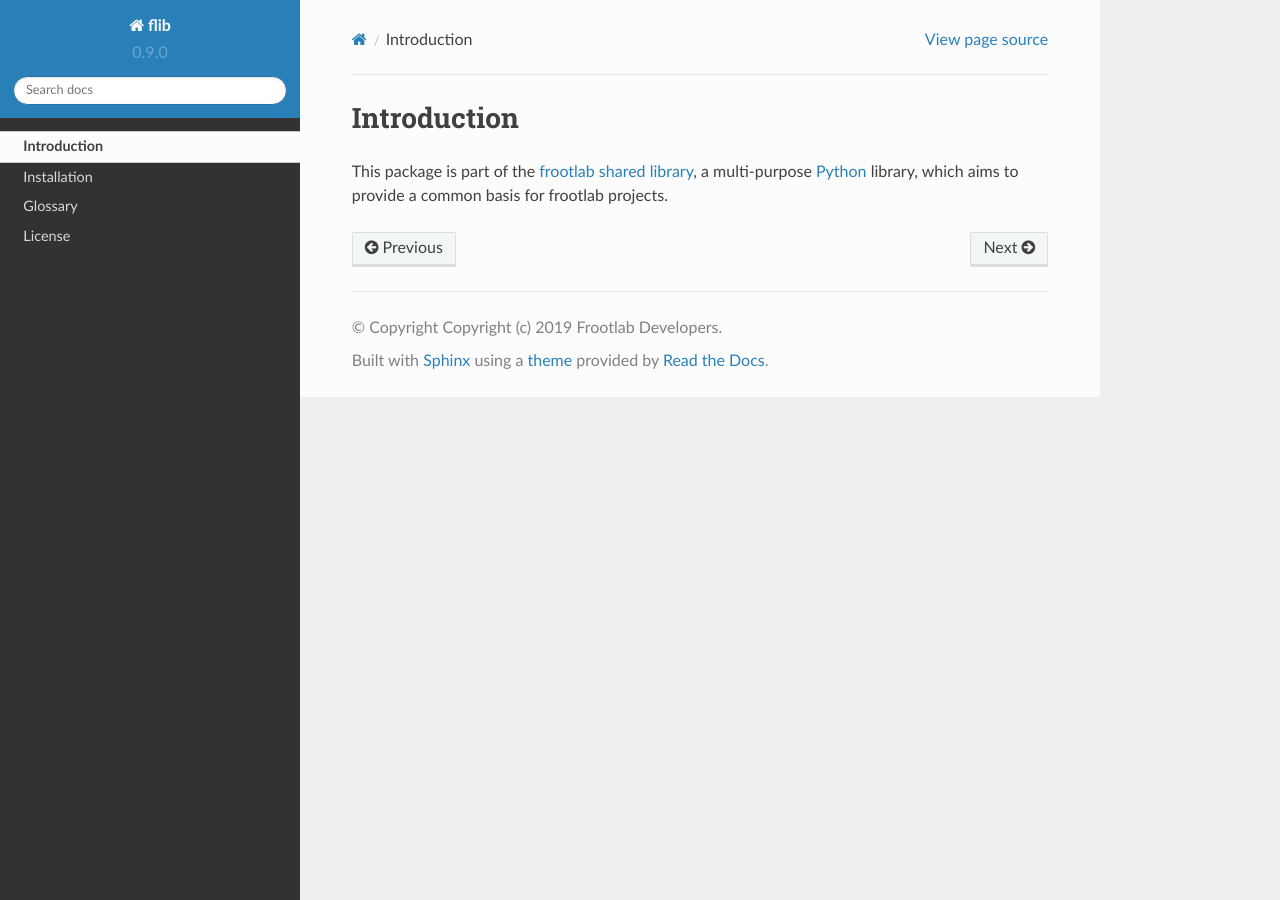
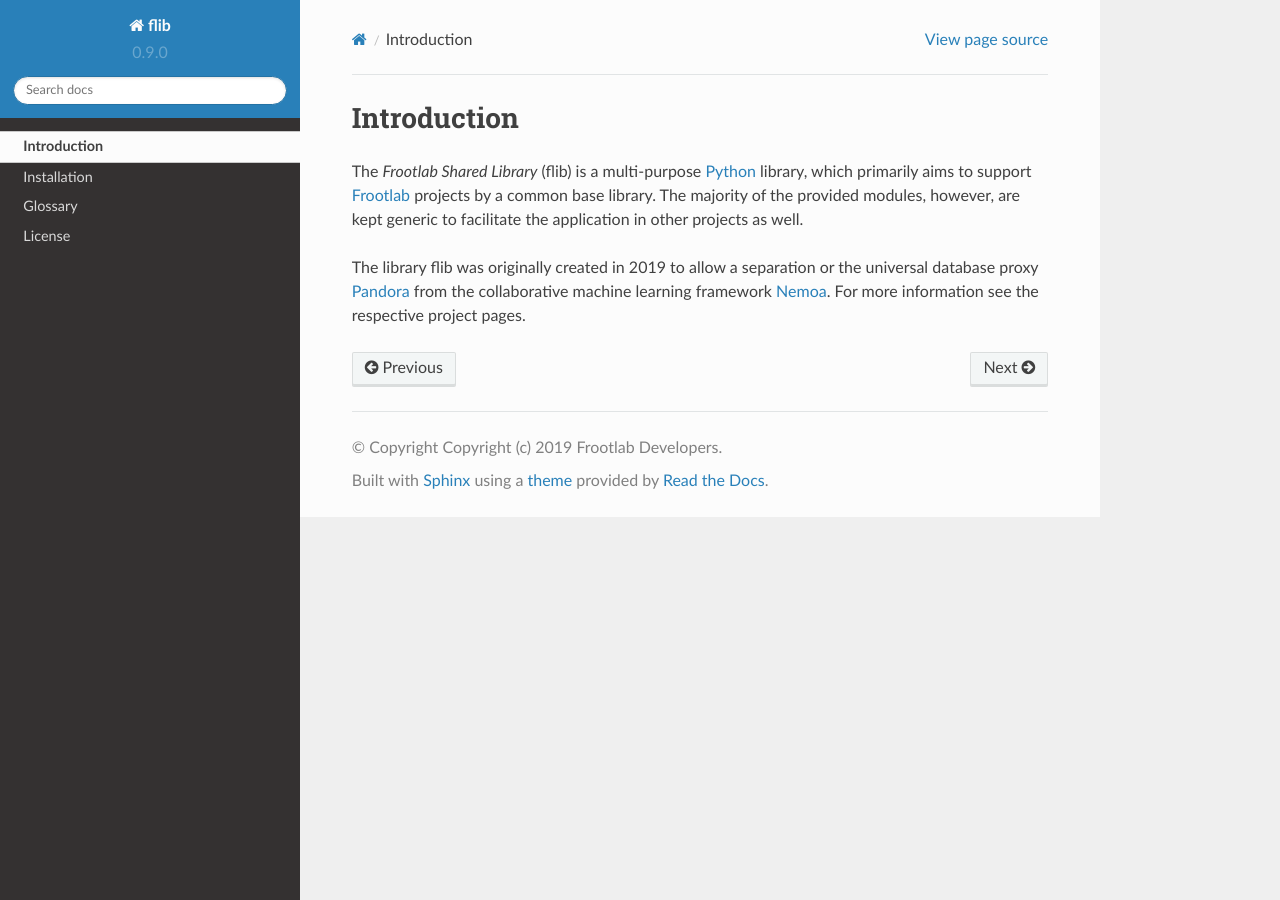
Before and after one commit to fd0livar/hup, a Sphinx documentation site: the page built from docs/introduction.rst, in a window 1280 px wide. Built offline with Sphinx 7.4.7 and the Read the Docs theme 2.0.0, drawn with Linux system fonts in a browser that asks for light colours; pages that are not in the unit, such as notebooks, are missing from menus.

Commit message:
fixes #4

```diff
--- a/docs/index.rst
+++ b/docs/index.rst
@@ -1,12 +1,12 @@
-Frootlab shared library - Base Modules
-======================================
+Frootlab Shared Library
+=======================
 
 .. toctree::
    :maxdepth: 2
 
    Introduction <introduction>
    Installation <install>
-   API Reference <api/base>
+   API Reference <api/flib>
    Glossary <glossary>
    License <license>
 
--- a/docs/introduction.rst
+++ b/docs/introduction.rst
@@ -1,9 +1,17 @@
 Introduction
 ============
 
-This package is part of the `frootlab shared library`_, a multi-purpose
-`Python`_ library, which aims to provide a common basis for frootlab projects.
+The *Frootlab Shared Library* (flib) is a multi-purpose `Python`_ library, which
+primarily aims to support `Frootlab`_ projects by a common base library.
+The majority of the provided modules, however, are kept generic to facilitate
+the application in other projects as well.
 
-.. References:
+The library flib was originally created in 2019 to allow a separation or the
+universal database proxy `Pandora`_ from the collaborative machine learning
+framework `Nemoa`_. For more information see the respective project pages.
+
 .. _Python: https://www.python.org/
-.. _frootlab shared library: https://github.com/frootlab
+.. _GNU General Public License v3: https://www.gnu.org/licenses/gpl.html
+.. _Frootlab: https://github.com/frootlab
+.. _Nemoa: https://github.com/frootlab/nemoa
+.. _Pandora: https://github.com/frootlab/pandora
--- a/docs/license.rst
+++ b/docs/license.rst
@@ -1,8 +1,8 @@
 License
 =======
 
-This package is part of the frootlab shared library, which is distributed with
-the GNU General Public License v3 [GPLV3]_::
+The Frootlab Shared Library is distributed with the GNU General Public License
+v3 [GPLV3]_::
 
     GNU General Public License
     Version 3, 29 June 2007
```
Also changed, not shown: docs/install.rst (+7 -7 lines).
